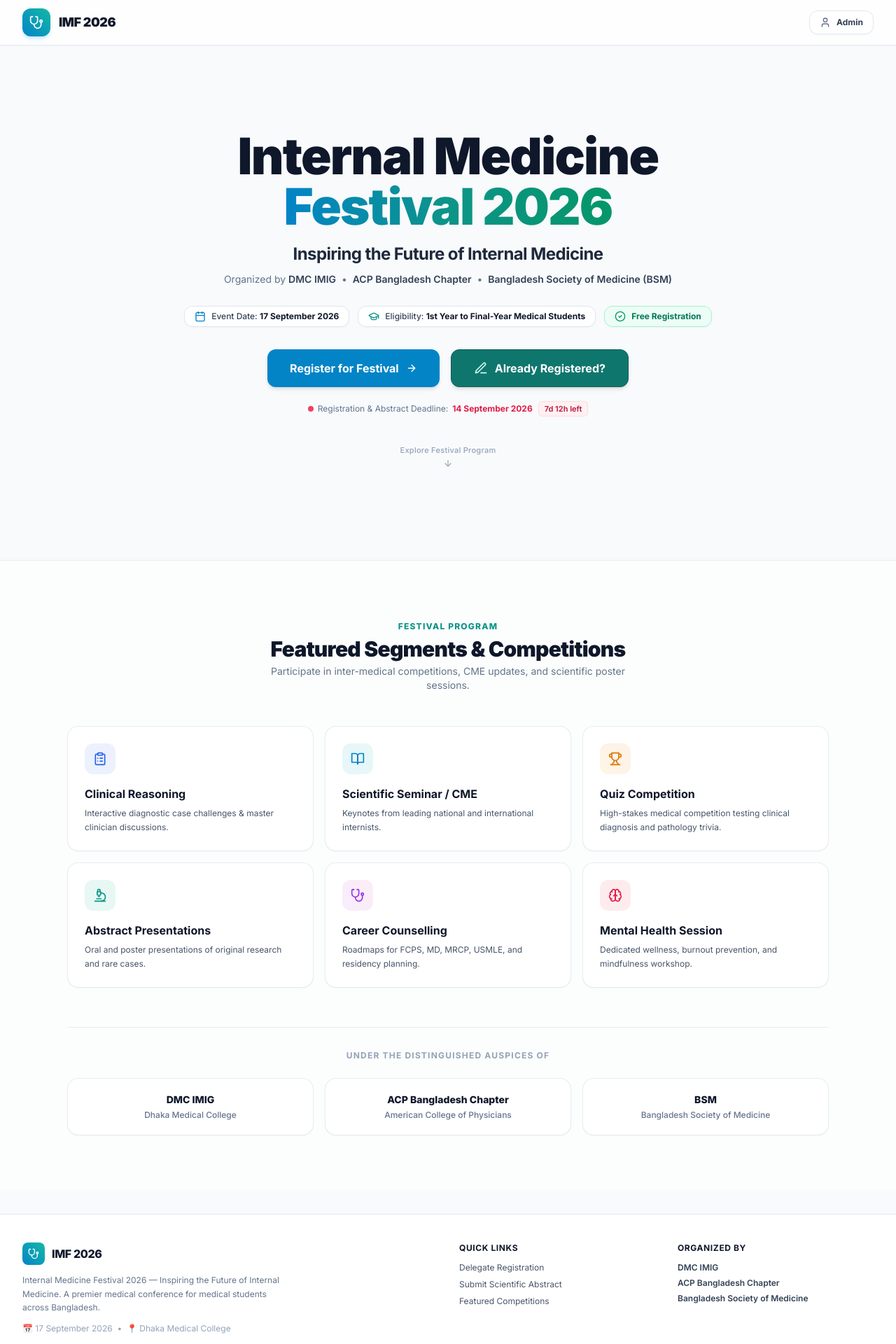
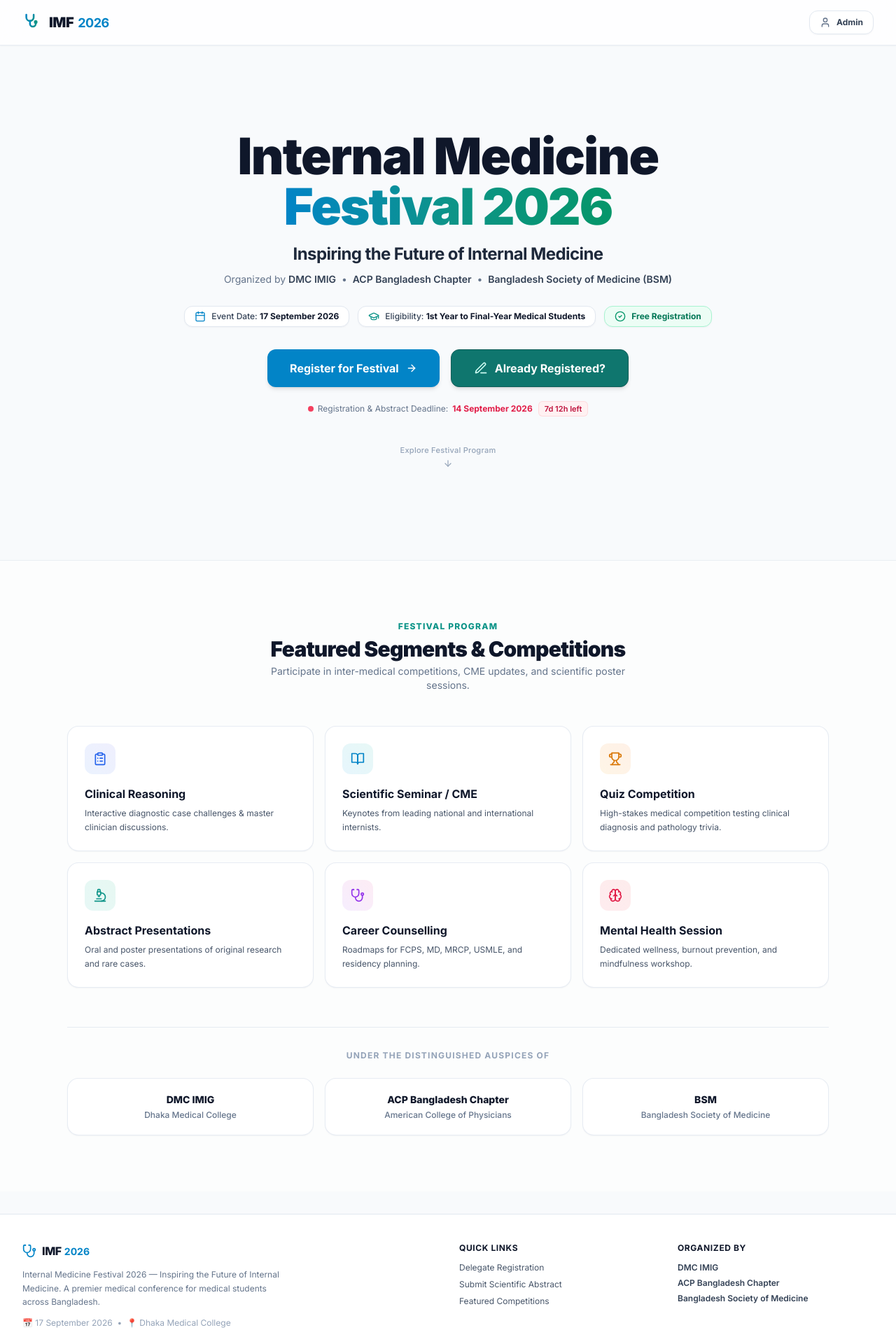
Before and after one commit to aliffarzanzim/imf2026, a React (Vite) app: page / in a window 1280 px wide. Shown: the top 1920 px of the page at 70% size. Built offline with nearby package versions, Linux system fonts and the light colour scheme; a web font is replaced by a local one.

Commit message:
design: switch to sleek unboxed stethoscope brand emblem

```diff
--- a/src/components/Footer.jsx
+++ b/src/components/Footer.jsx
@@ -10,13 +10,16 @@ export function Footer({ onOpenAdmin, onOpenRegister, onOpenAbstract }) {
 
           {/* Col 1: Festival Identity */}
           <div className="md:col-span-2">
-            <div className="flex items-center gap-2.5 mb-3">
-              <div className="w-8 h-8 rounded-lg bg-gradient-to-tr from-sky-600 to-teal-500 flex items-center justify-center text-white shadow-xs">
-                <Icons.Stethoscope className="w-4 h-4" />
+            <div className="flex items-center gap-2 mb-3">
+              <Icons.Stethoscope className="w-5 h-5 text-sky-600" />
+              <div className="flex items-baseline gap-1">
+                <span className="text-base font-extrabold tracking-tight text-slate-900">
+                  IMF
+                </span>
+                <span className="text-sm font-bold text-sky-600">
+                  2026
+                </span>
               </div>
-              <span className="text-base font-extrabold tracking-tight text-slate-900">
-                IMF 2026
-              </span>
             </div>
             <p className="text-xs text-slate-500 max-w-sm leading-relaxed mb-3">
               Internal Medicine Festival 2026 — Inspiring the Future of Internal Medicine.
--- a/src/components/Header.jsx
+++ b/src/components/Header.jsx
@@ -7,18 +7,41 @@ export function Header({ onOpenAdmin, onHome }) {
     <header className="glass-header">
       <div className="flex items-center justify-between h-16 max-w-7xl px-4 sm:px-6 lg:px-8 mx-auto">
 
-        {/* Clean Logo + Festival Title (no clutter) */}
+        {/* Clean Logo + Festival Title — Unboxed, Sleek Emblem */}
         <button
           onClick={onHome}
-          className="flex items-center gap-3 text-left focus:outline-none group"
+          className="flex items-center gap-2.5 text-left focus:outline-none group"
           aria-label="Go to home"
         >
-          <div className="w-10 h-10 rounded-xl bg-gradient-to-tr from-sky-600 to-teal-500 flex items-center justify-center text-white shadow-md shadow-sky-500/20 group-hover:scale-105 transition-transform">
-            <Icons.Stethoscope className="w-5 h-5" />
+          <svg
+            className="w-7 h-7 flex-shrink-0 group-hover:scale-105 transition-transform"
+            viewBox="0 0 24 24"
+            fill="none"
+            stroke="url(#header-stetho-grad)"
+            strokeWidth="2.2"
+            strokeLinecap="round"
+            strokeLinejoin="round"
+          >
+            <defs>
+              <linearGradient id="header-stetho-grad" x1="0%" y1="0%" x2="100%" y2="100%">
+                <stop offset="0%" stopColor="#0284c7" />
+                <stop offset="100%" stopColor="#0d9488" />
+              </linearGradient>
+            </defs>
+            <path d="M4.8 2.5v3.2a4.5 4.5 0 0 0 9 0v-3.2" />
+            <path d="M6 2.5H3.5" />
+            <path d="M15 2.5h-2.5" />
+            <path d="M9.3 10.2v3.5a3.5 3.5 0 0 0 7 0v-2.2" />
+            <circle cx="16.3" cy="11.5" r="2.2" fill="#0d9488" stroke="none" />
+          </svg>
+          <div className="flex items-baseline gap-1.5">
+            <span className="text-xl font-black tracking-tight text-slate-900 group-hover:text-sky-900 transition-colors">
+              IMF
+            </span>
+            <span className="text-lg font-bold text-sky-600 tracking-tight">
+              2026
+            </span>
           </div>
-          <span className="text-lg font-black tracking-tight text-slate-900 leading-none group-hover:text-sky-600 transition-colors">
-            IMF 2026
-          </span>
         </button>
 
         {/* Right Action: Clean Admin Button with Person Icon */}
```
